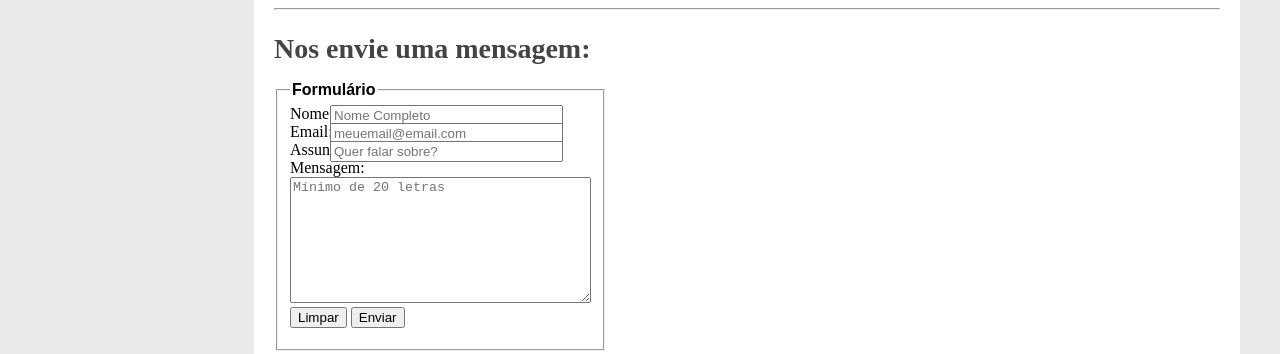
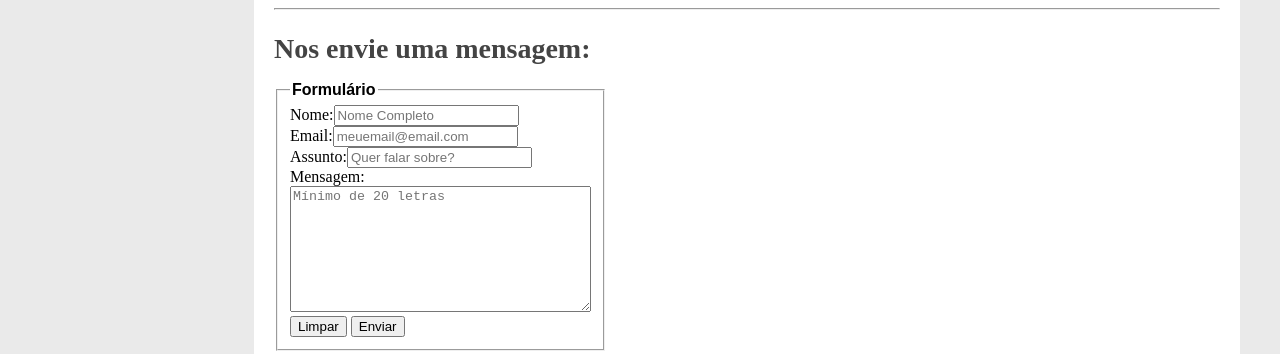
Before and after one commit to alissonraphaelramos/project2-html-dio.me, a plain HTML site: page contato.html in a window 1280 px wide. Shown: the part 541-895 px from the top of the page. Drawn offline with Linux system fonts and the light colour scheme.

Commit message:
Update base.css

```diff
--- a/css/base.css
+++ b/css/base.css
@@ -128,8 +128,3 @@ legend {
   font-weight: bold;
   font-family: Arial, Helvetica, sans-serif;
 }
-input{
-    position: absolute;
-    width:225px;
-    left: 330px;
-}
```
